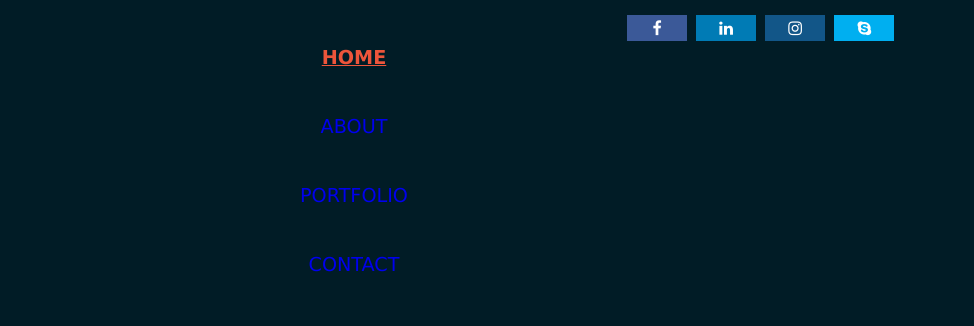
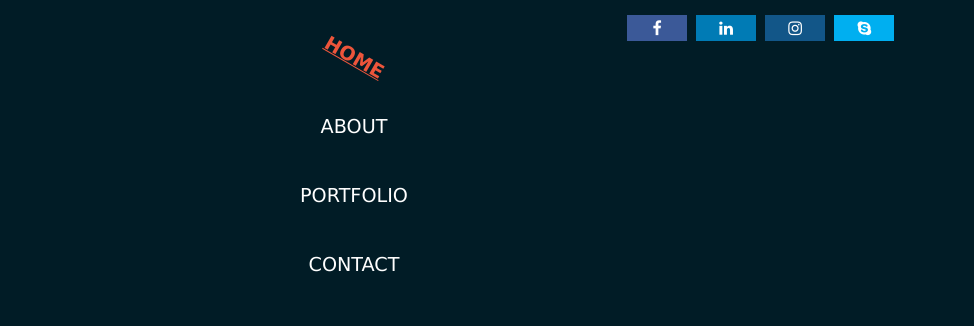
Before and after one commit to Kistan23/Websites, a plain HTML site: page index.html in a window 1280 px wide. In both pictures the pointer is over the item "HOME". Shown: the top 326 px of the page, 306-1280 px from the left. Drawn offline with Linux system fonts and the light colour scheme.

Commit message:
Add files via upload

```diff
--- a/css/style.css
+++ b/css/style.css
@@ -57,9 +57,13 @@ ul li{
   margin-bottom: 6px;
 }
 
+ul li:hover{
+  transform:rotateZ(30deg);
+}
+
 ul li a {
   text-decoration: none;
-  color: fff;
+  color: #fff;
 }
 
 ul li a:hover {
--- a/script/script.js
+++ b/script/script.js
@@ -31,3 +31,5 @@ function changeImg(){
 
 // Run function when page loads
 window.onload=changeImg;
+
+//newsletter
```
